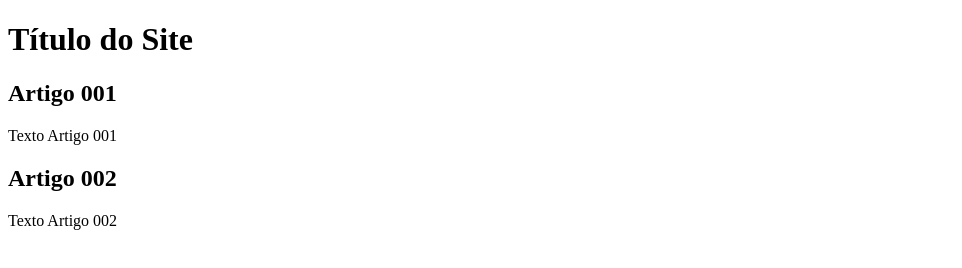
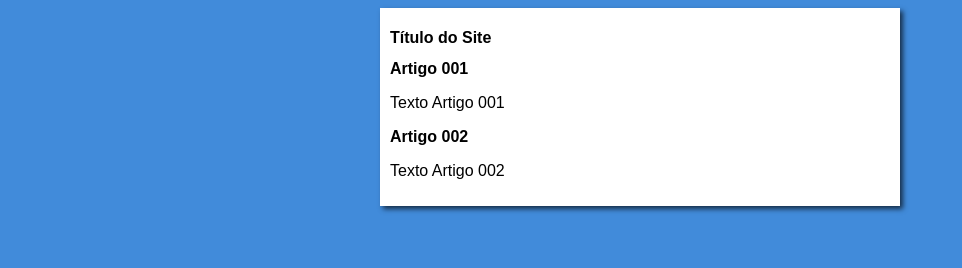
Before and after one commit to Bruno-Assumpcao-Motta/projeto-site, a plain HTML site: page index.html in a window 1280 px wide. Shown: the whole page, without its empty margins (0-962 px from the left). Drawn offline with Linux system fonts and the light colour scheme.

Commit message:
iniciando o design

```diff
--- /dev/null
+++ b/estilos/style.css
@@ -0,0 +1,14 @@
+* {
+    font-family: Arial, Helvetica, sans-serif;
+    font-size: 16px;
+}
+body {
+    background-color: rgba(17, 110, 209, 0.798);
+}
+main {
+    background-color: white;
+    width: 500px;
+    margin: auto;
+    padding: 10px;
+    box-shadow: 3px 3px 5px rgba(0, 0, 0, 0.672);
+}
--- a/index.html
+++ b/index.html
@@ -4,6 +4,7 @@
     <meta charset="UTF-8">
     <meta http-equiv="X-UA-Compatible" content="IE=edge">
     <meta name="viewport" content="width=device-width, initial-scale=1.0">
+    <link rel="stylesheet" href="estilos/style.css">
     <title>Projeto Site</title>
 </head>
 <body>
```
